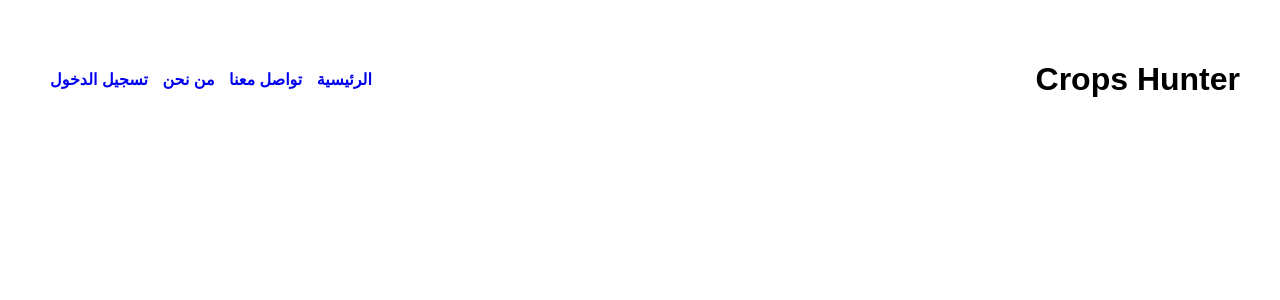
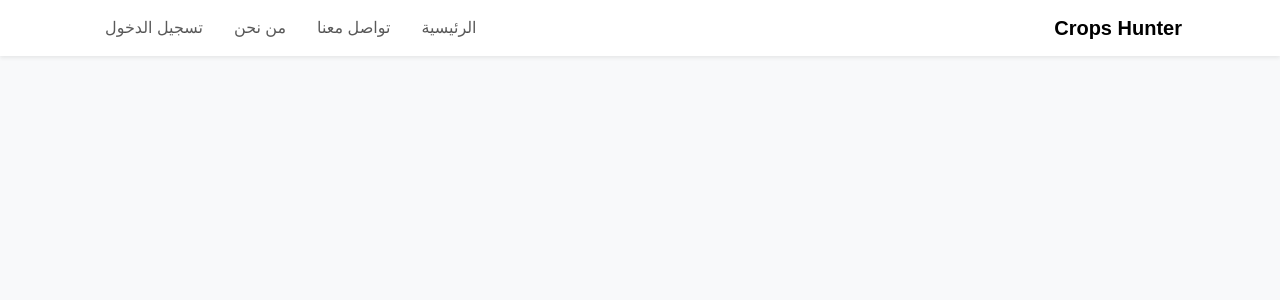
Before and after one commit to Aljaili-Elsmani/Crops-hunter, a Flask app: page / in a window 1280 px wide. Shown: the top 300 px of the page. Run offline with Flask 3, Linux system fonts and the light colour scheme.

Commit message:
Update index.html

```diff
--- a/templates/index.html
+++ b/templates/index.html
@@ -1,74 +1,112 @@
 <!DOCTYPE html>
-<html lang="ar">
+<html lang="ar" dir="rtl">
 <head>
-    <meta charset="UTF-8">
+    <meta charset="UTF-8" />
+    <meta name="viewport" content="width=device-width, initial-scale=1" />
     <title>Crops Hunter - الرئيسية</title>
+    <!-- Bootstrap CSS -->
+    <link href="https://cdn.jsdelivr.net/npm/bootstrap@5.3.0/dist/css/bootstrap.min.css" rel="stylesheet">
     <style>
-        body { font-family: Arial; direction: rtl; margin: 40px; }
-        .product { border: 1px solid #ccc; padding: 10px; margin-bottom: 10px; border-radius: 5px; }
-        .category-title { margin-top: 30px; font-size: 24px; color: #333; }
-        .whatsapp-btn {
-            background-color: #25D366;
-            color: white;
-            padding: 5px 10px;
-            border: none;
-            border-radius: 3px;
-            text-decoration: none;
+        body {
+            font-family: Arial, sans-serif;
+            background-color: #f8f9fa;
         }
-        .header {
-            display: flex;
-            justify-content: space-between;
-            align-items: center;
-            margin-bottom: 30px;
+        .card-img-top {
+            height: 180px;
+            object-fit: cover;
         }
-        .header a {
-            margin-left: 10px;
-            text-decoration: none;
-            font-weight: bold;
+        .category-section {
+            margin-top: 40px;
+        }
+        .navbar-nav a {
+            margin-left: 15px;
         }
     </style>
 </head>
 <body>
 
-<div class="header">
-    <h1>Crops Hunter</h1>
-    <div>
-        <a href="{{ url_for('index') }}">الرئيسية</a>
-        <a href="{{ url_for('contact') }}">تواصل معنا</a>
-        <a href="{{ url_for('about') }}">من نحن</a>
+<nav class="navbar navbar-expand-lg navbar-light bg-white shadow-sm">
+  <div class="container">
+    <a class="navbar-brand fw-bold" href="{{ url_for('index') }}">Crops Hunter</a>
+    <div class="collapse navbar-collapse justify-content-end">
+      <ul class="navbar-nav">
+        <li class="nav-item"><a class="nav-link" href="{{ url_for('index') }}">الرئيسية</a></li>
+        <li class="nav-item"><a class="nav-link" href="{{ url_for('contact') }}">تواصل معنا</a></li>
+        <li class="nav-item"><a class="nav-link" href="{{ url_for('about') }}">من نحن</a></li>
         {% if session.get('logged_in') %}
-            <a href="{{ url_for('add_product') }}">إضافة منتج</a>
-            <a href="{{ url_for('logout') }}">تسجيل الخروج</a>
+          <li class="nav-item"><a class="nav-link" href="{{ url_for('add_product') }}">إضافة منتج</a></li>
+          <li class="nav-item"><a class="nav-link" href="{{ url_for('logout') }}">تسجيل الخروج</a></li>
         {% else %}
-            <a href="{{ url_for('login') }}">تسجيل الدخول</a>
+          <li class="nav-item"><a class="nav-link" href="{{ url_for('login') }}">تسجيل الدخول</a></li>
         {% endif %}
+      </ul>
     </div>
   </div>
+</nav>
+
+<div class="container mt-4">
 
   {% with messages = get_flashed_messages(with_categories=true) %}
     {% if messages %}
       {% for category, message in messages %}
-      <div style="padding: 10px; background-color: {% if category == 'success' %}#d4edda{% elif category == 'error' %}#f8d7da{% else %}#cce5ff{% endif %}; margin-bottom: 10px; border-radius: 5px;">
+        <div class="alert alert-{{ 'success' if category == 'success' else 'danger' if category == 'error' else 'info' }} alert-dismissible fade show" role="alert">
           {{ message }}
+          <button type="button" class="btn-close" data-bs-dismiss="alert" aria-label="Close"></button>
         </div>
       {% endfor %}
     {% endif %}
   {% endwith %}
 
   {% for category, products in products_by_category.items() %}
-  <div class="category-title">{{ category }}</div>
+    <section class="category-section">
+      <h3 class="mb-3">{{ category }}</h3>
+      <div class="row row-cols-1 row-cols-md-3 g-4">
+
         {% for product in products %}
-    <div class="product">
-        <strong>{{ product.name }}</strong><br>
-        السعر: {{ product.formatted_price }} جنيه سوداني<br>
-        الوحدة: {{ product.unit }}<br>
-        {% if product.quantity %}الكمية: {{ product.quantity }}<br>{% endif %}
-        {% if product.origin %}مكان الإنتاج: {{ product.origin }}<br>{% endif %}
-        {% if product.production_date %}تاريخ الإنتاج: {{ product.production_date }}<br>{% endif %}
-        <a class="whatsapp-btn" href="https://wa.me/249916399000?text=مرحبًا، أرغب في طلب {{ product.name }}، الكمية: {{ product.quantity }}، مكان الاستلام: ...." target="_blank">اطلب عبر واتساب</a>
+          <div class="col">
+            <div class="card h-100 shadow-sm">
+              <!-- صور افتراضية حسب الفئة -->
+              {% if category == 'حبوب' %}
+                <img src="https://cdn-icons-png.flaticon.com/512/616/616408.png" class="card-img-top" alt="حبوب">
+              {% elif category == 'خضروات' %}
+                <img src="https://cdn-icons-png.flaticon.com/512/415/415733.png" class="card-img-top" alt="خضروات">
+              {% elif category == 'لحوم' %}
+                <img src="https://cdn-icons-png.flaticon.com/512/1046/1046784.png" class="card-img-top" alt="لحوم">
+              {% elif category == 'بقوليات' %}
+                <img src="https://cdn-icons-png.flaticon.com/512/616/616408.png" class="card-img-top" alt="بقوليات">
+              {% else %}
+                <img src="https://cdn-icons-png.flaticon.com/512/565/565547.png" class="card-img-top" alt="منتج">
+              {% endif %}
+
+              <div class="card-body">
+                <h5 class="card-title">{{ product.name }}</h5>
+                <p class="card-text mb-1"><strong>السعر:</strong> {{ "{:,}".format(int(product.price.replace(',', ''))) }} جنيه سوداني</p>
+                <p class="card-text mb-1"><strong>الوحدة:</strong> {{ product.unit or '-' }}</p>
+                <p class="card-text mb-1"><strong>الكمية:</strong> {{ product.quantity or '-' }}</p>
+                <p class="card-text mb-1"><strong>مكان الإنتاج:</strong> {{ product.origin or '-' }}</p>
+                <p class="card-text mb-1"><strong>تاريخ الإنتاج:</strong> {{ product.production_date or '-' }}</p>
+              </div>
+              <div class="card-footer bg-white d-flex justify-content-between">
+                <!-- زر طلب واتساب -->
+                <a href="https://wa.me/249916399000?text=مرحبًا، أرغب في طلب {{ product.name }} (الكمية: ....). 🔹 الاسم: 🔹 مكان الاستلام:" target="_blank" class="btn btn-success btn-sm">
+                  اطلب عبر واتساب
+                </a>
+                <!-- زر عرض التفاصيل (اختياري، يمكنك إزالته إذا لا تريد) -->
+                <a href="{{ url_for('view_product', product_id=product.id) }}" class="btn btn-primary btn-sm">
+                  عرض التفاصيل
+                </a>
+              </div>
+            </div>
           </div>
         {% endfor %}
+
+      </div>
+    </section>
   {% endfor %}
+</div>
+
+<!-- Bootstrap JS مع Popper -->
+<script src="https://cdn.jsdelivr.net/npm/bootstrap@5.3.0/dist/js/bootstrap.bundle.min.js"></script>
 
 </body>
 </html>
```
Lines whose indentation alone changed are shown as unchanged.
